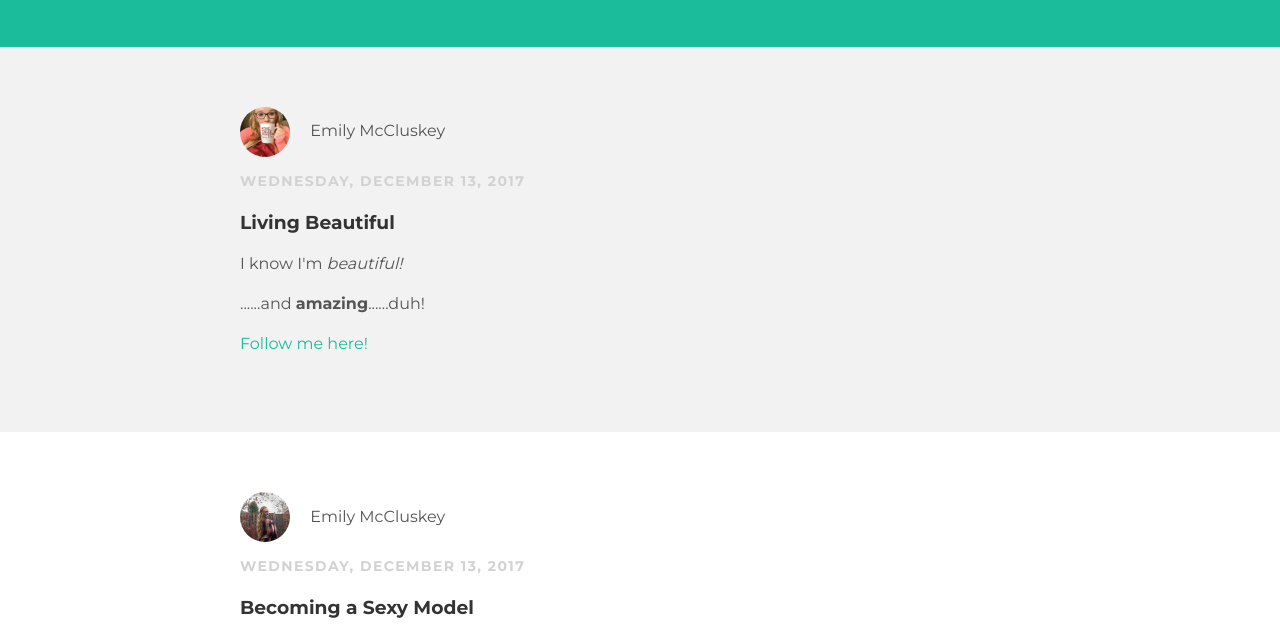
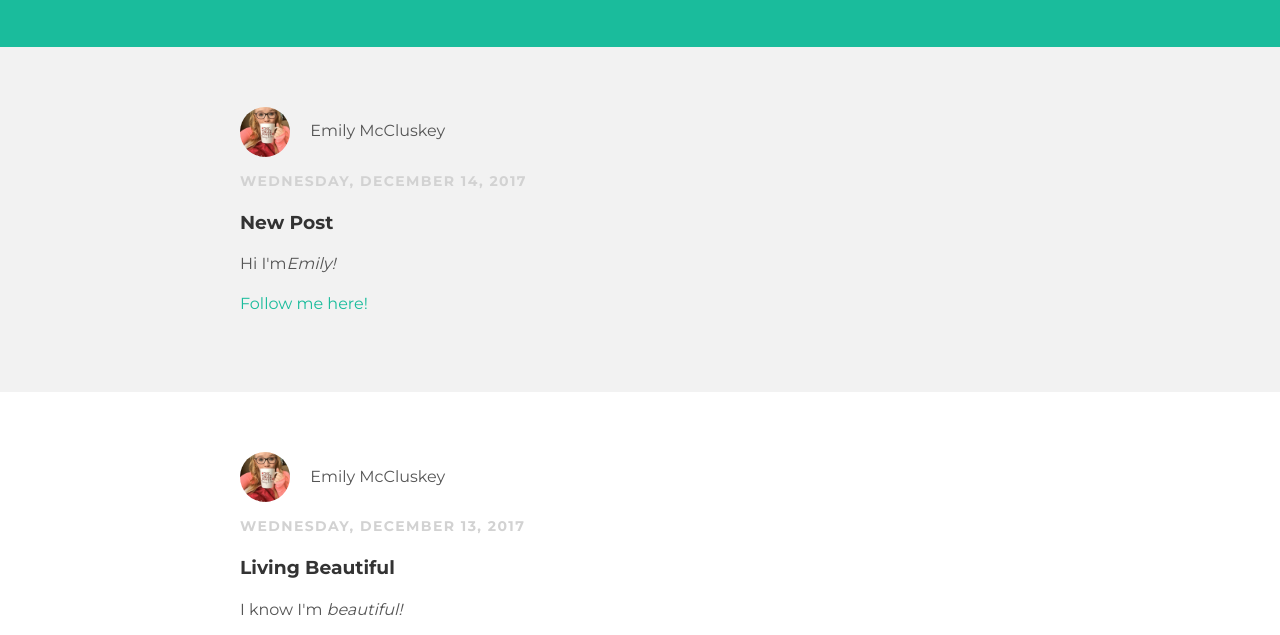
Before and after one commit to Conjack/Conjack.github.io, a plain HTML site: page index.html in a window 1280 px wide. Shown: the part 103-738 px from the top of the page. Drawn offline with Linux system fonts and the light colour scheme.

Commit message:
Update index.html

```diff
--- a/index.html
+++ b/index.html
@@ -16,6 +16,25 @@
       </div>
     </div>
     <div id="content">
+      <div class="post-container">
+        <div class="post">
+          <div class="post-author">
+            <img src="Emily2 (AuthorPhoto).jpeg">
+            <span>Emily McCluskey</span>
+          </div>
+          <p class="post-date">Wednesday, December 14, 2017</p>
+          <h3 class="post-title">New Post</h3>
+          <div class="post-content">
+            <p>Hi I'm<em>Emily!</em></p>
+            <p>
+              <a href="https://www.livinghealthyandbeautiful.com/"
+          target="_blank">
+                Follow me here!
+              </a>
+            </p>
+          </div>
+        </div>
+      </div>
       <div class="post-container">
         <div class="post">
           <div class="post-author">
```
